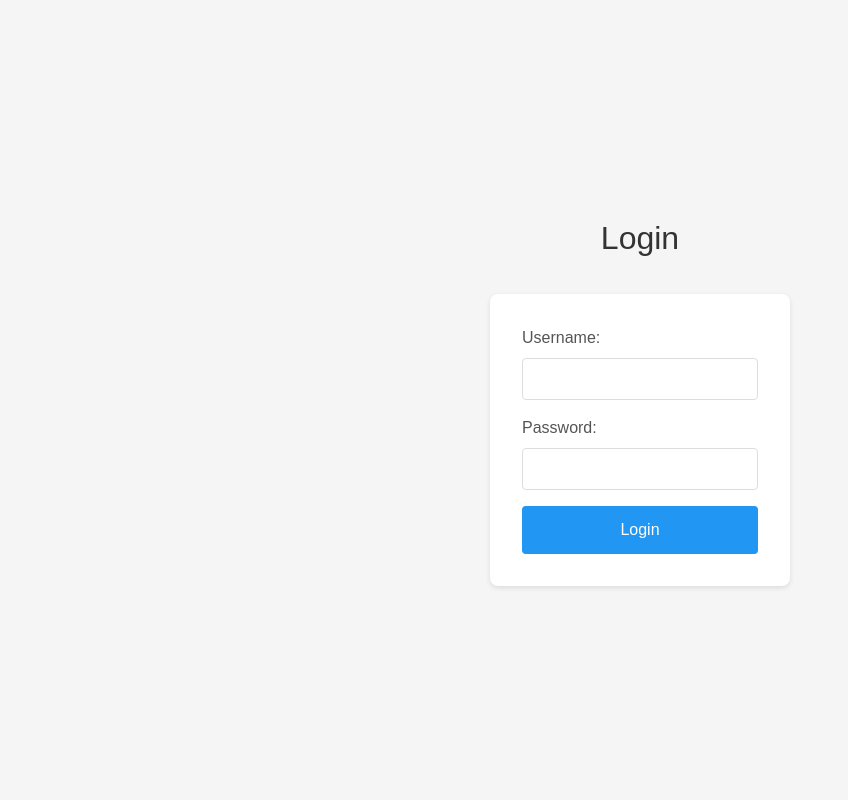
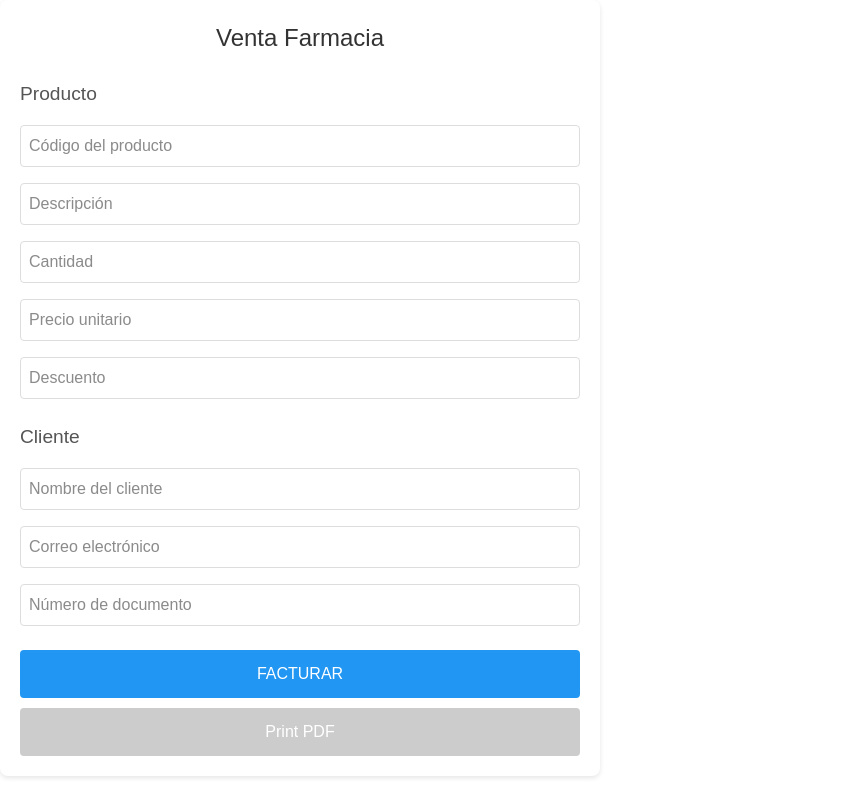
Before and after one commit to erickpoppe/front_offline, a Next.js app: page / in a window 1280 px wide. Shown: the whole page, without its empty margins (0-848 px from the left). Built offline with nearby package versions, Linux system fonts and the light colour scheme.

Commit message:
Change Form style

```diff
--- a/src/pages/index.js
+++ b/src/pages/index.js
@@ -1,451 +1,305 @@
-// pages/index.js
-import { useState, useEffect } from 'react';
-import Switch from '../components/Switch';
-import DeactivationSwitch from '../components/DeactivationSwitch';
-import InvoiceForm from '../components/InvoiceForm';
-import MedicalServicesForm from '../components/MedicalServicesForm';
-import Login from '../components/Login';
-import { ToastContainer, toast } from 'react-toastify';
-import 'react-toastify/dist/ReactToastify.css';
+// components/InvoiceForm.js
+import { useState } from 'react';
+import { toast } from 'react-toastify';
 
-function Home() {
-    const [formData, setFormData] = useState(null);
-    const [counter, setCounter] = useState(67); // Counter for display, starts at 47
-    const [eventId, setEventId] = useState(null); // Tracks the current event ID from response
-    const [batchId, setBatchId] = useState(8); // Tracks batch ID, starts at 6
-    const [isSwitchActive, setIsSwitchActive] = useState(false); // Tracks activation switch
-    const [activeForm, setActiveForm] = useState(null); // Tracks which form to display
-    const [resetActivation, setResetActivation] = useState(false); // Signal to reset activation switch
-    const [resetDeactivation, setResetDeactivation] = useState(false); // Signal to reset deactivation switch
+export default function InvoiceForm({ setFormData }) {
+    const [formState, setFormState] = useState({
+        productCode: '',
+        description: '',
+        quantity: '',
+        unitPrice: '',
+        discount: '',
+        clientName: '',
+        clientEmail: '',
+        documentNumber: '',
+    });
+    const [lastInvoiceNumber, setLastInvoiceNumber] = useState(null); // Store the last invoice number
 
-    const handleSwitchActivation = (newEventId) => {
-        if (!newEventId) {
-            console.error('No event_id received from activation');
-            return;
-        }
-        setCounter(prev => prev + 1);
-        setEventId(newEventId);
-        setIsSwitchActive(true);
-        setActiveForm('ventaFarmacia');
-        setResetActivation(false);
-        setResetDeactivation(true);
+    const handleChange = (e) => {
+        const { name, value } = e.target;
+        setFormState((prev) => ({ ...prev, [name]: value }));
     };
 
-    const handleSwitchDeactivation = (codigoRecepcion) => {
-        toast.success(`Evento desactivado con éxito. Código: ${codigoRecepcion}`, {
-            position: "top-right",
-            autoClose: 3000,
-            hideProgressBar: false,
-            closeOnClick: true,
-            pauseOnHover: true,
-            draggable: true,
-        });
-        setCounter(67);
-        setIsSwitchActive(false);
-        setActiveForm(null);
-        setResetActivation(true);
-        setResetDeactivation(false);
-    };
+    const handleSubmit = async (e) => {
+        e.preventDefault();
 
-    const handleEmitOfflineDocSector1 = async () => {
-        if (!eventId) {
-            toast.error('No event_id available for emitting offline invoices');
-            return;
-        }
+        const quantity = parseInt(formState.quantity) || 1;
+        const unitPrice = parseFloat(formState.unitPrice) || 100.0;
+        const discount = parseFloat(formState.discount) || 10.0;
+        const subtotal = (unitPrice * quantity - discount).toFixed(2);
+        const totalAmount = parseFloat(subtotal); // Assuming single product for simplicity
 
         const payload = {
+            products: [
+                {
+                    product_code: formState.productCode || 'explicit-1',
+                    description: formState.description || 'med 1',
+                    sin_product_code: 35260,
+                    sin_activity_code: 477311,
+                    category: 'test category',
+                    invoice_type: 'facturaElectronicaCompraVenta',
+                    measure_unit: 'unidad',
+                    sin_measure_unit_code: 57,
+                    product_metadata: { serial_number: '', imei: '' },
+                    unit_price: unitPrice,
+                    quantity: quantity,
+                    discount: discount,
+                    subtotal: subtotal,
+                },
+            ],
             customer_id: 1,
+            client: {
+                name: formState.clientName || 'perico de los palotes',
+                email: formState.clientEmail || 'eduardo.laruta@gmail.com',
+                sin_document_type: 1,
+                document_number: formState.documentNumber || '123456',
+                client_code: 'palotes123',
+                exception_code: 0,
+            },
             branch_id: 1,
-            event_id: eventId,
             pos_id: 1,
-            doc_sector: 1
+            user_id: 1,
+            doc_sector_id: 1,
+            payment_method_id: 1,
+            currency_id: 1,
+            currency_conversion_factor: 1,
+            total_amount: totalAmount,
+            total_amount_iva: totalAmount,
+            total_amount_currency: totalAmount,
+            additional_discount: 0,
+            gift_card_amount: 0,
+            cashier_name: 'scarlet jo',
+            card_number: null,
+            id_comp_int: 2533542,
+            is_roll: 1,
+            is_offline: true,
         };
 
         try {
-            const response = await fetch(
-                `https://prod-core-invoice-service-4z5dz4d2yq-uc.a.run.app/invoices/emit/offline?customer_id=1&branch_id=1&pos_id=1&event_id=${eventId}&doc_sector=1`,
-                {
+            const url = 'https://prod-core-invoice-service-4z5dz4d2yq-uc.a.run.app/v1/api/orders/explicit?do_emit=1';
+            console.log('Sending request to:', url);
+            console.log('Payload:', JSON.stringify(payload));
+
+            const response = await fetch(url, {
                 method: 'POST',
                 headers: {
                     'accept': 'application/json',
                     'Content-Type': 'application/json',
+                    'Authorization': 'Bearer wqaevQPKrMVPvxlxuhpiURH0XoD2pUo6FTt2LB8EciI',
                 },
-                    body: JSON.stringify(payload)
-                }
-            );
+                body: JSON.stringify(payload),
+            });
+
+            const responseText = await response.text();
+            console.log(`Response status: ${response.status}`);
+            console.log(`Response text: ${responseText}`);
 
             if (!response.ok) {
-                throw new Error('Failed to emit offline invoices for doc_sector 1');
+                throw new Error(`Failed to submit invoice (Status: ${response.status})`);
             }
 
-            const responseData = await response.json();
-            console.log('Emit offline doc_sector 1 response:', responseData);
+            const responseData = JSON.parse(responseText);
+            console.log('Parsed response:', responseData);
 
-            if (responseData.siat_response?.transaccion === true) {
-                const receptionCode = responseData.siat_response.codigoRecepcion;
-                const invoices = responseData.batch?.invoices?.invoices || [];
-                toast.success(`Reception Code: ${receptionCode}, Invoices: ${invoices.join(', ')}`, {
-                    position: "top-right",
+            const invoiceNumber = responseData.emission_response?.invoice_number;
+            if (invoiceNumber) {
+                setLastInvoiceNumber(invoiceNumber);
+                toast.success(`Factura enviada con éxito. Invoice Number: ${invoiceNumber}`, {
+                    position: 'top-right',
                     autoClose: 5000,
                     hideProgressBar: false,
                     closeOnClick: true,
                     pauseOnHover: true,
                     draggable: true,
                 });
+                setFormData(responseData.order); // Pass order data to parent if needed
             } else {
-                throw new Error('Transaction failed for doc_sector 1');
+                throw new Error('No invoice number found in response');
             }
+
+            // Reset form
+            setFormState({
+                productCode: '',
+                description: '',
+                quantity: '',
+                unitPrice: '',
+                discount: '',
+                clientName: '',
+                clientEmail: '',
+                documentNumber: '',
+            });
         } catch (err) {
             toast.error(`Error: ${err.message}`);
-            console.error('Emit offline doc_sector 1 error:', err);
+            console.error('Invoice submission error:', err);
         }
     };
 
-    const handleEmitOfflineDocSector17 = async () => {
-        if (!eventId) {
-            toast.error('No event_id available for emitting offline invoices');
+    const handlePrintPDF = async () => {
+        if (!lastInvoiceNumber) {
+            toast.error('No invoice number available. Please submit an invoice first.');
             return;
         }
 
-        const payload = {
-            customer_id: 1,
-            branch_id: 1,
-            event_id: eventId,
-            pos_id: 1,
-            doc_sector: 17
-        };
+        try {
+            const pdfUrl = `https://prod-core-invoice-service-4z5dz4d2yq-uc.a.run.app/invoices/pdf?invoice_number=${lastInvoiceNumber}&customer_id=1&is_roll=1`;
+            const token = 'wqaevQPKrMVPvxlxuhpiURH0XoD2pUo6FTt2LB8EciI'; // Replace with secure method in production
 
-        try {
-            const response = await fetch(
-                `https://prod-core-invoice-service-4z5dz4d2yq-uc.a.run.app/invoices/emit/offline?customer_id=1&branch_id=1&pos_id=1&event_id=${eventId}&doc_sector=17`,
-                {
-                    method: 'POST',
-                    headers: {
-                        'accept': 'application/json',
-                        'Content-Type': 'application/json',
-                    },
-                    body: JSON.stringify(payload)
-                }
-            );
+            console.log('Fetching PDF from:', pdfUrl);
 
-            if (!response.ok) {
-                throw new Error('Failed to emit offline invoices for doc_sector 17');
-            }
-
-            const responseData = await response.json();
-            console.log('Emit offline doc_sector 17 response:', responseData);
-
-            if (responseData.siat_response?.transaccion === true) {
-                const receptionCode = responseData.siat_response.codigoRecepcion;
-                const invoices = responseData.batch?.invoices?.invoices || [];
-                toast.success(`Reception Code: ${receptionCode}, Invoices: ${invoices.join(', ')}`, {
-                    position: "top-right",
-                    autoClose: 5000,
-                    hideProgressBar: false,
-                    closeOnClick: true,
-                    pauseOnHover: true,
-                    draggable: true,
-                });
-            } else {
-                throw new Error('Transaction failed for doc_sector 17');
-            }
-        } catch (err) {
-            toast.error(`Error: ${err.message}`);
-            console.error('Emit offline doc_sector 17 error:', err);
-        }
-    };
-
-    const handleValidateBatch = async () => {
-        const url = `https://prod-core-invoice-service-4z5dz4d2yq-uc.a.run.app/invoices/emit/validate?batch_id=${batchId}&customer_id=1&branch_id=1&pos_id=1`;
-        try {
-            const response = await fetch(url, {
+            const pdfResponse = await fetch(pdfUrl, {
                 method: 'GET',
                 headers: {
                     'accept': 'application/json',
-                }
+                    'Authorization': `Bearer ${token}`,
+                },
             });
 
-            const responseText = await response.text();
-            console.log(`Validate batch request: GET ${url}`);
-            console.log(`Response status: ${response.status}`);
-            console.log(`Response text: ${responseText}`);
-
-            if (!response.ok) {
-                throw new Error(`Failed to validate batch (Status: ${response.status})`);
+            if (!pdfResponse.ok) {
+                throw new Error(`Failed to fetch PDF (Status: ${pdfResponse.status})`);
             }
 
-            const responseData = JSON.parse(responseText);
-            console.log('Validate batch response:', responseData);
-
-            if (responseData.siat_response?.transaccion === true) {
-                const codigoEstado = responseData.siat_response.codigoEstado;
-                const invoices = responseData.batch?.invoices?.invoices || [];
-                if (codigoEstado === 908) {
-                    toast.success(`Exitosamente emitida. Number of Invoices: ${invoices.length}`, {
-                        position: "top-right",
-                        autoClose: 5000,
-                        hideProgressBar: false,
-                        closeOnClick: true,
-                        pauseOnHover: true,
-                        draggable: true,
-                    });
-                } else {
-                    const errorMessage = responseData.siat_response.mensajesList?.length > 0
-                        ? responseData.siat_response.mensajesList[0].descripcion
-                        : 'Unknown error';
-                    toast.error(`Error Code: ${codigoEstado}, Message: ${errorMessage}`, {
-                        position: "top-right",
-                        autoClose: 5000,
-                        hideProgressBar: false,
-                        closeOnClick: true,
-                        pauseOnHover: true,
-                        draggable: true,
-                    });
-                }
-                setBatchId(prev => prev + 1);
-            } else {
-                throw new Error('Transaction failed during validation');
-            }
+            const pdfBlob = await pdfResponse.blob();
+            const pdfObjectUrl = URL.createObjectURL(pdfBlob);
+            window.open(pdfObjectUrl, '_blank');
         } catch (err) {
-            toast.error(`Error: ${err.message}`);
-            console.error('Validate batch error:', err);
+            toast.error(`Error fetching PDF: ${err.message}`);
+            console.error('PDF fetch error:', err);
         }
     };
 
     return (
-        <div className="container">
-            <div className="sidebar">
-                <h1>Evento Offline</h1>
-                <div className="counter">Counter: {counter}</div>
-                <div className="switches">
-                    <div className="switch-group">
-                        <h2>Activar Evento</h2>
-                        <Switch
-                            endpoint={{ url: 'https://prod-core-invoice-service-4z5dz4d2yq-uc.a.run.app/operations/events/start?customer_id=1&branch_id=1&pos_id=1', posId: 1 }}
-                            onActivate={handleSwitchActivation}
-                            isAnySwitchActive={isSwitchActive}
-                            reset={resetActivation}
+        <form onSubmit={handleSubmit} className="invoice-form">
+            <h2>Venta Farmacia</h2>
+
+            <div className="form-section">
+                <h3>Producto</h3>
+                <input
+                    type="text"
+                    name="productCode"
+                    value={formState.productCode}
+                    onChange={handleChange}
+                    placeholder="Código del producto"
+                />
+                <input
+                    type="text"
+                    name="description"
+                    value={formState.description}
+                    onChange={handleChange}
+                    placeholder="Descripción"
+                />
+                <input
+                    type="number"
+                    name="quantity"
+                    value={formState.quantity}
+                    onChange={handleChange}
+                    placeholder="Cantidad"
+                    min="1"
+                />
+                <input
+                    type="text"
+                    name="unitPrice"
+                    value={formState.unitPrice}
+                    onChange={handleChange}
+                    placeholder="Precio unitario"
+                />
+                <input
+                    type="text"
+                    name="discount"
+                    value={formState.discount}
+                    onChange={handleChange}
+                    placeholder="Descuento"
                 />
             </div>
+
+            <div className="form-section">
+                <h3>Cliente</h3>
+                <input
+                    type="text"
+                    name="clientName"
+                    value={formState.clientName}
+                    onChange={handleChange}
+                    placeholder="Nombre del cliente"
+                />
+                <input
+                    type="email"
+                    name="clientEmail"
+                    value={formState.clientEmail}
+                    onChange={handleChange}
+                    placeholder="Correo electrónico"
+                />
+                <input
+                    type="text"
+                    name="documentNumber"
+                    value={formState.documentNumber}
+                    onChange={handleChange}
+                    placeholder="Número de documento"
+                />
             </div>
-            </div>
-            <div className="main-content">
-                {isSwitchActive ? (
-                    <>
-                        <div className="form-toggle-buttons">
-                            <button
-                                className={`toggle-btn ${activeForm === 'ventaFarmacia' ? 'active' : ''}`}
-                                onClick={() => setActiveForm('ventaFarmacia')}
-                            >
-                                Venta Farmacia
-                            </button>
-                            <button
-                                className={`toggle-btn ${activeForm === 'prestacionesMedicas' ? 'active' : ''}`}
-                                onClick={() => setActiveForm('prestacionesMedicas')}
-                            >
-                                Prestaciones Médicas
+
+            <div className="button-group">
+                <button type="submit">FACTURAR</button>
+                <button type="button" onClick={handlePrintPDF} disabled={!lastInvoiceNumber}>
+                    Print PDF
                 </button>
             </div>
-                        {activeForm === 'ventaFarmacia' && <InvoiceForm setFormData={setFormData} />}
-                        {activeForm === 'prestacionesMedicas' && <MedicalServicesForm setFormData={setFormData} />}
-                    </>
-                ) : (
-                    <p>Por favor, active el evento offline para mostrar los formularios.</p>
-                )}
-            </div>
-            <div className="right-sidebar">
-                <h1>Desactivar Evento</h1>
-                <DeactivationSwitch
-                    eventId={eventId}
-                    isActivationSwitchActive={isSwitchActive}
-                    onDeactivate={handleSwitchDeactivation}
-                    reset={resetDeactivation}
-                />
-                <div className="emit-buttons">
-                    <button
-                        className="emit-btn"
-                        onClick={handleEmitOfflineDocSector1}
-                        disabled={!eventId}
-                    >
-                        Emit Offline (Doc Sector 1)
-                    </button>
-                    <button
-                        className="emit-btn"
-                        onClick={handleEmitOfflineDocSector17}
-                        disabled={!eventId}
-                    >
-                        Emit Offline (Doc Sector 17)
-                    </button>
-                    <button
-                        className="emit-btn"
-                        onClick={handleValidateBatch}
-                        disabled={!eventId}
-                    >
-                        Validate Batch (Batch ID: {batchId})
-                    </button>
-                </div>
-            </div>
-            <ToastContainer
-                position="top-right"
-                autoClose={3000}
-                hideProgressBar={false}
-                newestOnTop={false}
-                closeOnClick
-                rtl={false}
-                pauseOnFocusLoss
-                draggable
-                pauseOnHover
-            />
 
             <style jsx>{`
-        .container {
-          display: flex;
-          min-height: 100vh;
-          background-color: #f5f5f5;
-        }
-        .sidebar, .right-sidebar {
-          width: 300px;
+        .invoice-form {
+          width: 100%;
+          max-width: 600px;
           padding: 20px;
           background-color: #ffffff;
-          box-shadow: 2px 0 5px rgba(0, 0, 0, 0.1);
+          border-radius: 8px;
+          box-shadow: 0 2px 5px rgba(0, 0, 0, 0.1);
         }
-        .right-sidebar {
-          box-shadow: -2px 0 5px rgba(0, 0, 0, 0.1);
-        }
-        h1 {
+        h2 {
           font-size: 1.5rem;
           color: #333;
+          margin-bottom: 1.5rem;
+          text-align: center;
+        }
+        .form-section {
+          margin-bottom: 1.5rem;
+        }
+        h3 {
+          font-size: 1.2rem;
+          color: #555;
           margin-bottom: 1rem;
-          text-align: left;
         }
-        .counter {
-          font-size: 1.2rem;
-          color: #2196F3;
-          margin-bottom: 1.5rem;
-          font-weight: 500;
+        input {
+          display: block;
+          width: 100%;
+          padding: 0.5rem;
+          margin-bottom: 1rem;
+          font-size: 1rem;
+          border: 1px solid #ddd;
+          border-radius: 4px;
+          box-sizing: border-box;
         }
-        .switches {
-          display: flex;
-          flex-direction: column;
-          gap: 1.5rem;
-        }
-        .switch-group {
-          display: flex;
-          flex-direction: column;
-          gap: 0.5rem;
-        }
-        h2 {
-          font-size: 1.1rem;
-          color: #555;
-          margin: 0;
-          font-weight: 500;
-        }
-        .main-content {
-          flex: 1;
-          display: flex;
-          flex-direction: column;
-          align-items: center;
-          padding: 20px;
-        }
-        .form-toggle-buttons {
-          margin-bottom: 20px;
-          display: flex;
-          gap: 10px;
-        }
-        .toggle-btn {
-          padding: 10px 20px;
-          font-size: 1rem;
-          border: none;
-          border-radius: 4px;
-          background-color: #ddd;
-          cursor: pointer;
-          transition: background-color 0.3s;
-        }
-        .toggle-btn.active {
-          background-color: #2196F3;
-          color: white;
-        }
-        .toggle-btn:hover:not(.active) {
-          background-color: #ccc;
-        }
-        p {
-          font-size: 1rem;
-          color: #666;
-        }
-        .emit-buttons {
-          margin-top: 20px;
+        .button-group {
           display: flex;
           flex-direction: column;
           gap: 10px;
         }
-        .emit-btn {
-          padding: 10px;
+        button {
+          width: 100%;
+          padding: 0.75rem;
           font-size: 1rem;
+          background-color: #2196F3;
+          color: white;
           border: none;
           border-radius: 4px;
-          background-color: #2196F3;
-          color: white;
           cursor: pointer;
           transition: background-color 0.3s;
         }
-        .emit-btn:disabled {
+        button:disabled {
           background-color: #ccc;
           cursor: not-allowed;
         }
-        .emit-btn:hover:not(:disabled) {
+        button:hover:not(:disabled) {
           background-color: #1976D2;
         }
       `}</style>
-        </div>
+        </form>
     );
 }
-
-export default function App() {
-    const [isAuthenticated, setIsAuthenticated] = useState(false);
-
-    useEffect(() => {
-        // Check if already authenticated (e.g., from localStorage)
-        const authStatus = localStorage.getItem('isAuthenticated');
-        if (authStatus === 'true') {
-            setIsAuthenticated(true);
-        }
-    }, []);
-
-    const handleLogin = () => {
-        setIsAuthenticated(true);
-        localStorage.setItem('isAuthenticated', 'true'); // Persist login state
-    };
-
-    const handleLogout = () => {
-        setIsAuthenticated(false);
-        localStorage.removeItem('isAuthenticated'); // Clear login state
-    };
-
-    return (
-        <>
-            {isAuthenticated ? (
-                <>
-                    <Home />
-                    <button
-                        onClick={handleLogout}
-                        style={{
-                            position: 'fixed',
-                            top: '10px',
-                            right: '10px',
-                            padding: '5px 10px',
-                            backgroundColor: '#ff4444',
-                            color: 'white',
-                            border: 'none',
-                            borderRadius: '4px',
-                            cursor: 'pointer',
-                        }}
-                    >
-                        Logout
-                    </button>
-                </>
-            ) : (
-                <Login onLogin={handleLogin} />
-            )}
-        </>
-    );
-}
```
Lines whose indentation alone changed are shown as unchanged.
